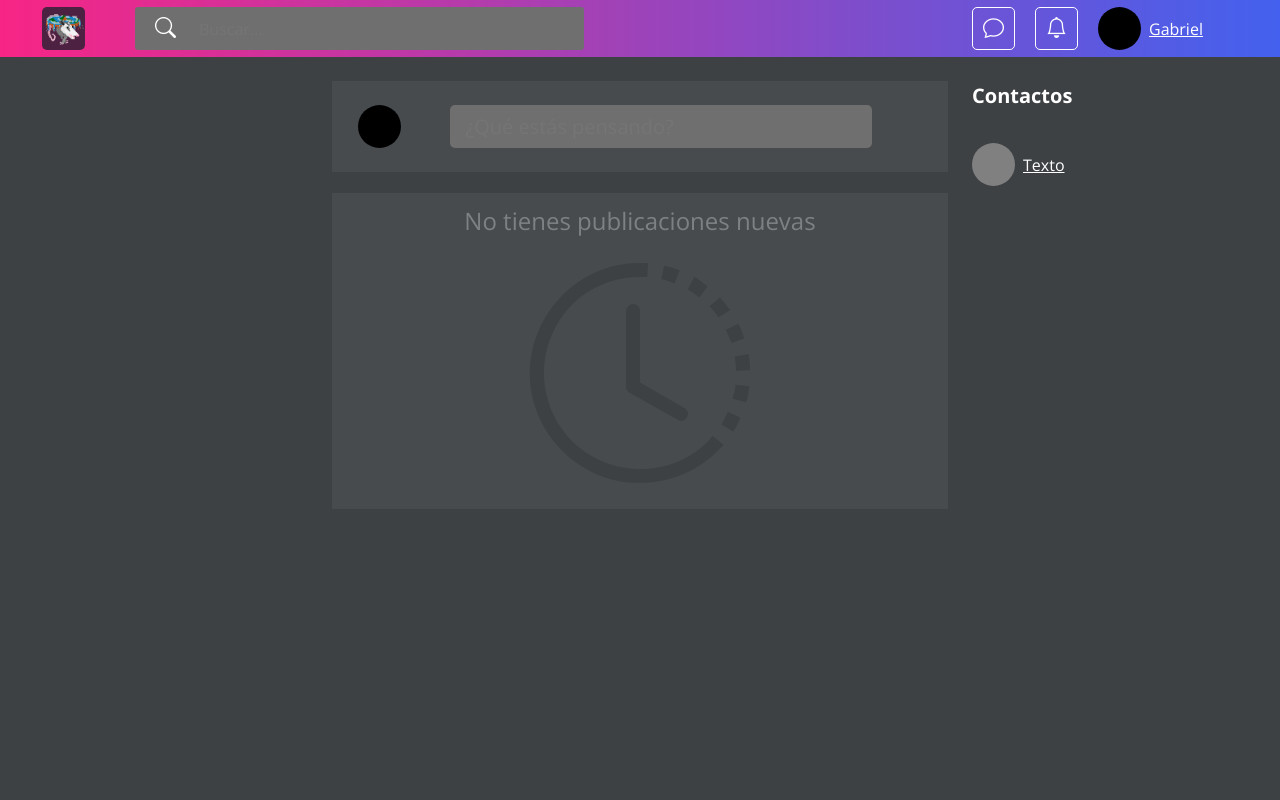
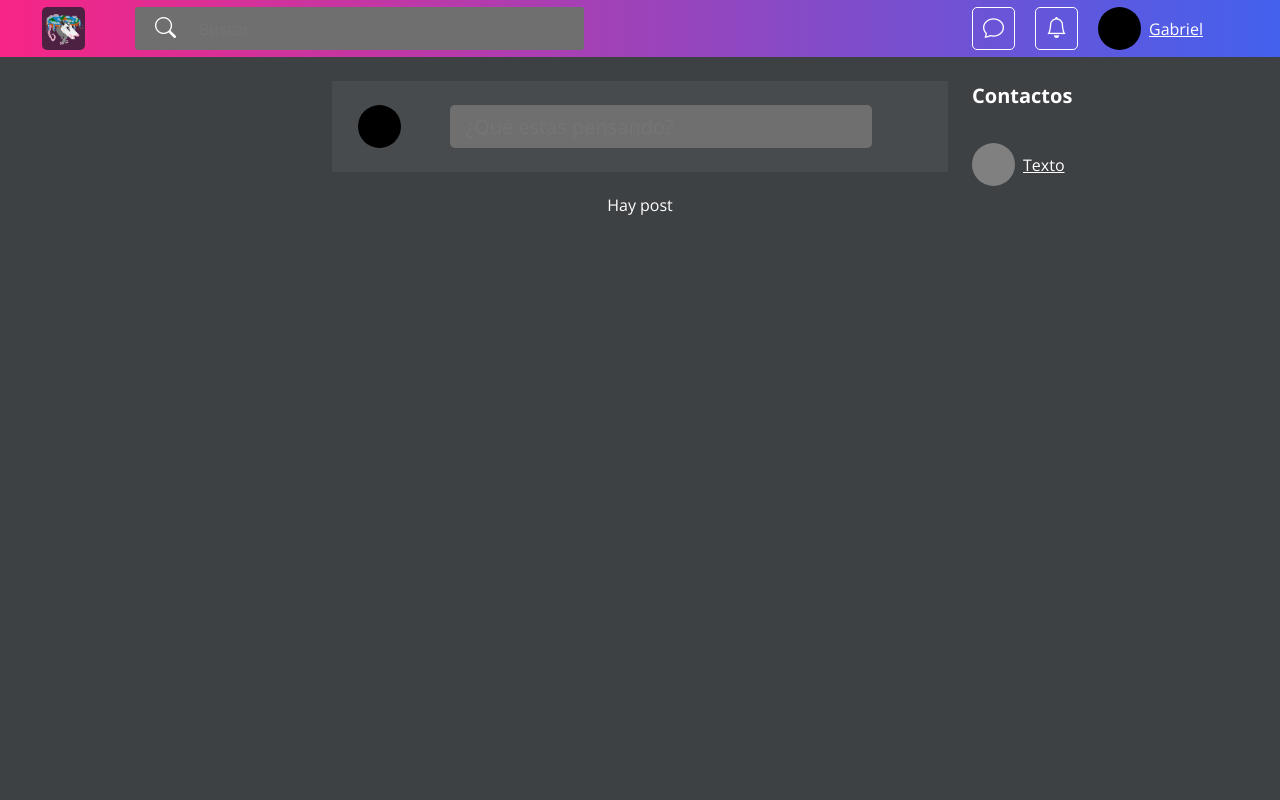
Before and after one commit to budhisadva/GAIA, a Django app: page /verActividad/ in a window 1280 px wide. Run offline with Django 5.2, Linux system fonts and the light colour scheme; a user stored in the database is signed in; tables that the repository leaves empty hold one stand-in row (values such as "Sample post"); data that the repository does not hold is empty; some libraries are stand-ins or nearby versions.

Commit message:
Modifique: verActividad

```diff
--- a/VerActividad/urls.py
+++ b/VerActividad/urls.py
@@ -5,5 +5,4 @@ app_name = 'VerActividad'
 
 urlpatterns = [
     path('', views.index, name='index'),
-    path('publicaciones/', views.publicaciones, name='publicaciones'),
 ]
--- a/VerActividad/views.py
+++ b/VerActividad/views.py
@@ -1,12 +1,11 @@
 from django.shortcuts import render
 from django.http import HttpResponse, JsonResponse
 from django.contrib.auth.decorators import login_required
+from Publicar.models import Post
 
 @login_required
 def index(request):
-    return render(request, 'VerActividad.html')
-
-#
-def publicaciones(request):
-    publicaciones = {'post': []}
-    return JsonResponse(publicaciones)
+    posts = Post.objects.all()
+    return render(request, 'VerActividad.html', {
+        'posts': posts
+    })
--- a/static/src/VerActividad/funciones.js
+++ b/static/src/VerActividad/funciones.js
@@ -23,5 +23,3 @@ const listarPosts = async (contenedor) => {
     `;
   }
 }
-
-export { listarPosts };
--- a/static/src/inner.js
+++ b/static/src/inner.js
@@ -1,5 +1,4 @@
 import { opcionesListener } from './Eventos/opciones.js';
-import { listarPosts } from './VerActividad/funciones.js';
 import { actualizarCuenta } from './ActualizarCuenta/funciones.js';
 
 const renderApp = () => {
@@ -8,10 +7,6 @@ const renderApp = () => {
 
 window.onload = () => {
   renderApp();
-  let feed = document.getElementById('posts');
-  if (feed) {
-    listarPosts(feed);
-  }
   let actualizar = [...document.getElementsByClassName('actualizar__titulo')][0];
   if (actualizar) {
     actualizarCuenta();
--- a/templates/VerActividad.html
+++ b/templates/VerActividad.html
@@ -10,6 +10,17 @@
       <input class="publicar__entrada text-white" type="text" placeholder="¿Qué estás pensando?">
     </a>
   </div>
-  <div class="posts" id="posts"></div>
+  <div class="posts" id="posts">
+    {% if posts %}
+      <p>Hay post</p>
+    {% else %}
+      <div class="vacio">
+        <p class="vacio__titulo">No tienes publicaciones nuevas</p>
+        <div class="vacio__icono">
+          <i class="bi bi-clock-history"></i>
+        </div>
+      </div>
+    {% endif %}
+  </div>
 </div>
 {% endblock %}
```
Also changed, not shown: db.sqlite3.
